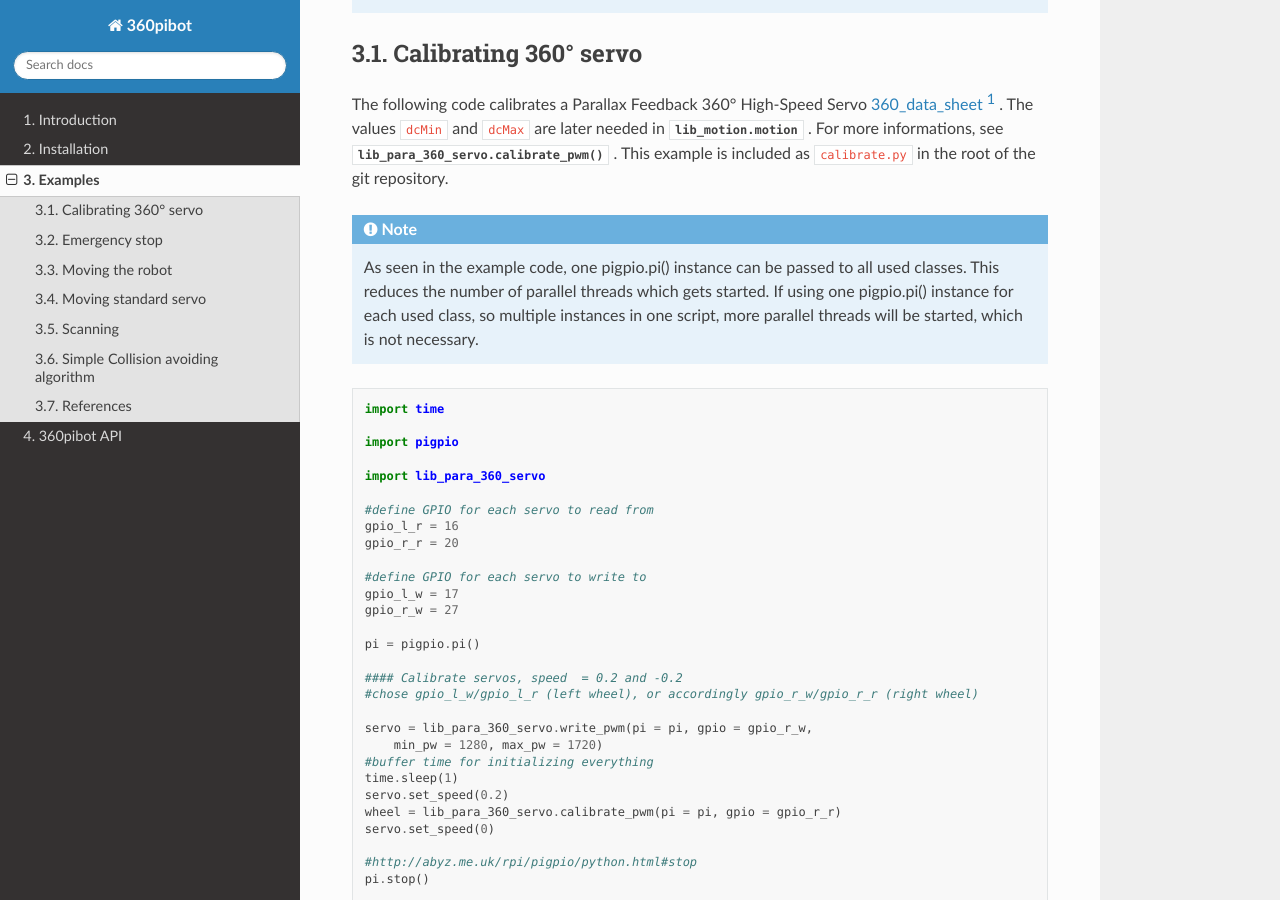
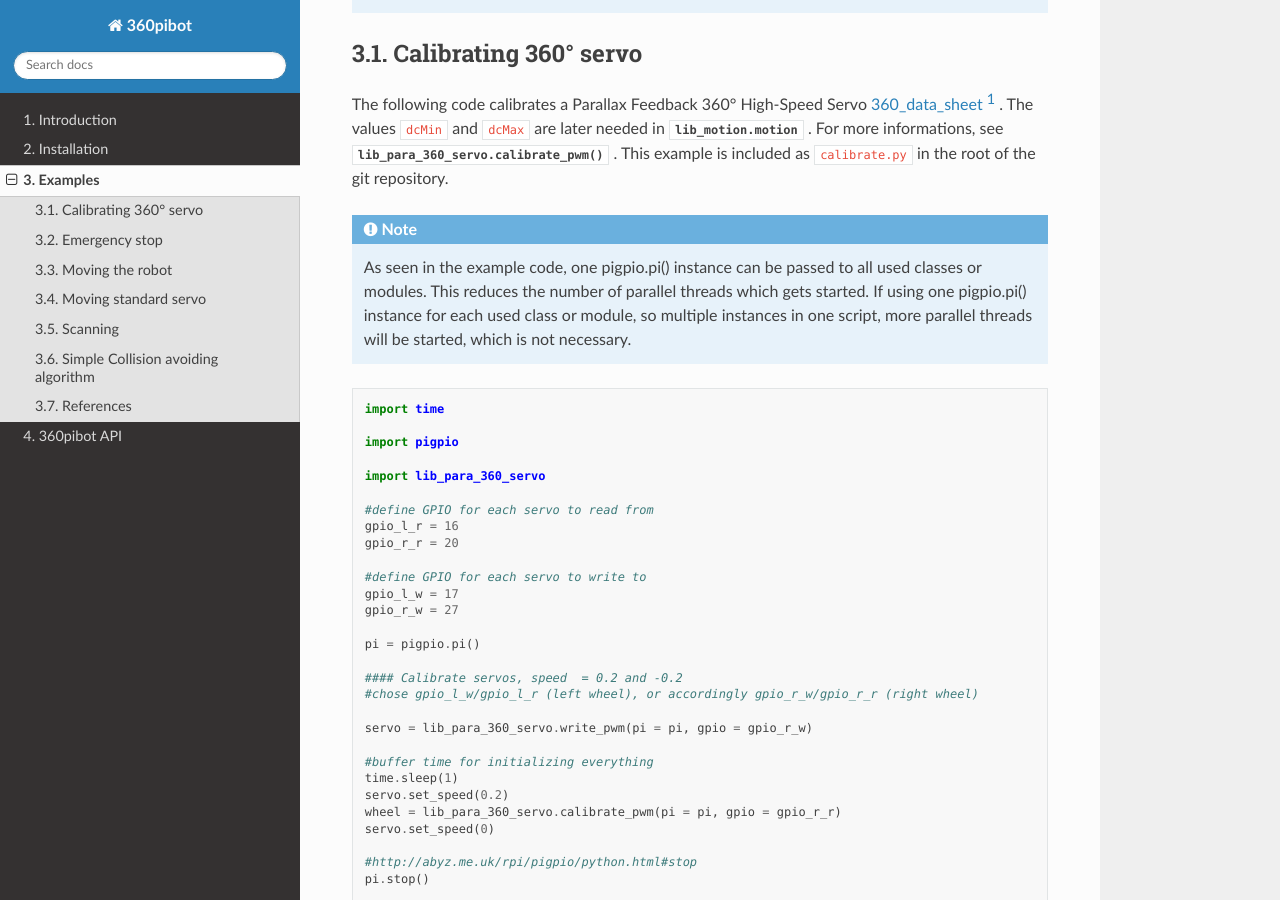
Before and after one commit to choeffer/360pibot, a Sphinx documentation site: the page built from docs/examples.rst, in a window 1280 px wide and 900 px high, scrolled down 440 px. Built offline with Sphinx 7.4.7 and the Read the Docs theme 2.0.0, drawn with Linux system fonts in a browser that asks for light colours; some of the changed text lies outside the part shown.

Commit message:
typos etc.

```diff
--- a/calibrate.py
+++ b/calibrate.py
@@ -17,8 +17,8 @@ pi = pigpio.pi()
 #### Calibrate servos, speed  = 0.2 and -0.2
 #chose gpio_l_w/gpio_l_r (left wheel), or accordingly gpio_r_w/gpio_r_r (right wheel)
 
-servo = lib_para_360_servo.write_pwm(pi = pi, gpio = gpio_r_w,
-    min_pw = 1280, max_pw = 1720)
+servo = lib_para_360_servo.write_pwm(pi = pi, gpio = gpio_r_w)
+
 #buffer time for initializing everything
 time.sleep(1)
 servo.set_speed(0.2)
--- a/docs/examples.rst
+++ b/docs/examples.rst
@@ -29,9 +29,10 @@ is included as ``calibrate.py`` in the root of the git repository.
 .. note::
 
     As seen in the example code, one pigpio.pi() instance can be passed to
-    all used classes. This reduces the number of parallel threads which gets started.
-    If using one pigpio.pi() instance for each used class, so multiple instances in
-    one script, more parallel threads will be started, which is not necessary.
+    all used classes or modules. This reduces the number of parallel threads
+    which gets started. If using one pigpio.pi() instance for each used class
+    or module, so multiple instances in one script, more parallel threads will
+    be started, which is not necessary.
 
 .. code-block:: python
 
@@ -54,8 +55,8 @@ is included as ``calibrate.py`` in the root of the git repository.
     #### Calibrate servos, speed  = 0.2 and -0.2
     #chose gpio_l_w/gpio_l_r (left wheel), or accordingly gpio_r_w/gpio_r_r (right wheel)
 
-    servo = lib_para_360_servo.write_pwm(pi = pi, gpio = gpio_r_w,
-        min_pw = 1280, max_pw = 1720)
+    servo = lib_para_360_servo.write_pwm(pi = pi, gpio = gpio_r_w)
+
     #buffer time for initializing everything
     time.sleep(1)
     servo.set_speed(0.2)
@@ -152,11 +153,9 @@ repository.
 
     pi = pigpio.pi()
 
-    servo_l = lib_para_360_servo.write_pwm(pi = pi, gpio = gpio_l,
-        min_pw = 1280, max_pw = 1720)
+    servo_l = lib_para_360_servo.write_pwm(pi = pi, gpio = gpio_l)
 
-    servo_r = lib_para_360_servo.write_pwm(pi = pi, gpio = gpio_r,
-        min_pw = 1280, max_pw = 1720)
+    servo_r = lib_para_360_servo.write_pwm(pi = pi, gpio = gpio_r)
 
     #buffer time for initializing everything
     time.sleep(1)
```
Also changed, not shown: other parts of docs/examples.rst (+3 -3 lines).
